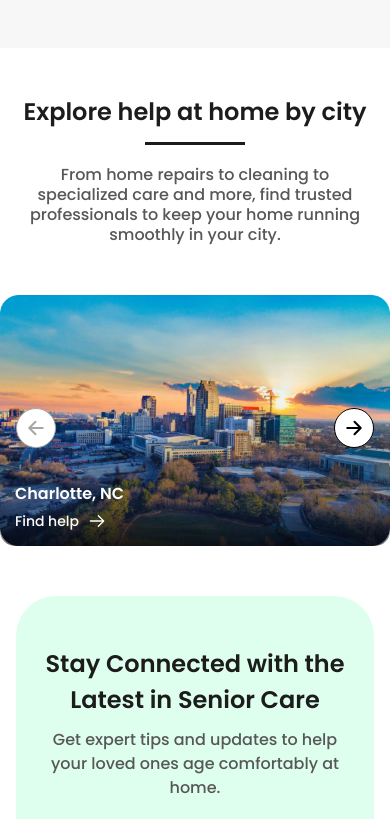
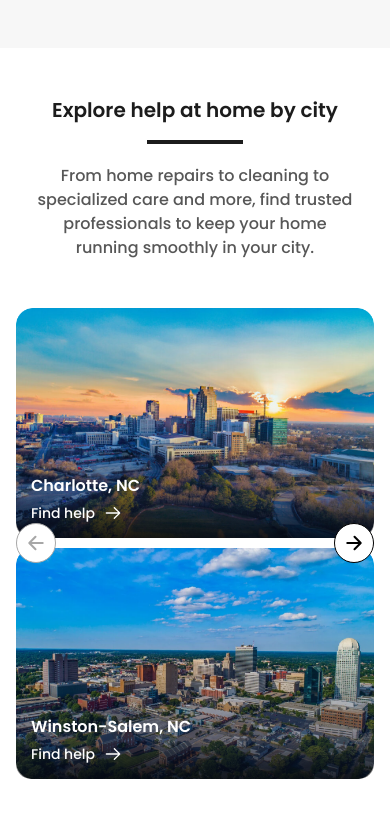
Before and after one commit to qasimfida/zeegna-updated, a React (Vite) app: page / in a window 390 px wide. Shown: the part 8485-9304 px from the top of the page. Built offline with nearby package versions, Linux system fonts and the light colour scheme.

Commit message:
worked  on the changes

```diff
--- a/src/assets/icons/loginIcons/EmailIcon.jsx
+++ b/src/assets/icons/loginIcons/EmailIcon.jsx
@@ -1,6 +1,6 @@
 import React from "react";
 
-const EmailIcon = () => (
+const Email = () => (
   <svg
     width="120"
     height="120"
@@ -53,4 +53,4 @@ const EmailIcon = () => (
   </svg>
 );
 
-export default EmailIcon;
+export default Email;
--- a/src/components/explore/ExploreCard.jsx
+++ b/src/components/explore/ExploreCard.jsx
@@ -3,14 +3,12 @@ import React from "react";
 const ExploreCard = ({ image, title }) => {
   return (
     <div className="relative max-w-xl rounded-[15px] overflow-hidden cursor-pointer mx-4 md:mx-0 group max-sm:mx-0">
-      {/* Image with hover scale effect */}
       <img
         className="w-full h-auto object-cover transition-transform duration-500 group-hover:scale-110"
         src={image}
         alt={title}
       />
 
-      {/* Gradient overlay with hover darken effect */}
       <div className="absolute bottom-0 left-0 w-full p-[15px] bg-gradient-to-t from-black/60 via-transparent to-transparent text-white group-hover:from-black/80 transition-colors duration-500">
         <h5 className="text-base font-semibold">{title}</h5>
         <div className="flex items-center gap-[10px] mt-[5px]">
--- a/src/components/explore/ExploreContainer.jsx
+++ b/src/components/explore/ExploreContainer.jsx
@@ -1,38 +1,58 @@
-import React, { useRef, useState } from "react";
+import React, { useRef, useState, useEffect } from "react";
 import ExploreCard from "./ExploreCard";
 import ExploreData from "../../data/ExploreData";
 import { Swiper, SwiperSlide } from "swiper/react";
-import { Navigation, Mousewheel, Keyboard } from "swiper/modules";
+import { Navigation, Mousewheel, Keyboard, Grid } from "swiper/modules";
 import { IoArrowBack, IoArrowForward } from "react-icons/io5";
 
+import "swiper/css";
+import "swiper/css/navigation";
+import "swiper/css/grid";
 function ExploreContainer() {
   const prevRef = useRef(null);
   const nextRef = useRef(null);
+  const swiperRef = useRef(null);
   const [currentIndex, setCurrentIndex] = useState(0);
-
   const handleSlideChange = (swiper) => {
-    setCurrentIndex(swiper.activeIndex);
+    setCurrentIndex(swiper.realIndex);
   };
-
+  useEffect(() => {
+    if (
+      swiperRef.current &&
+      swiperRef.current.params.navigation &&
+      swiperRef.current.navigation
+    ) {
+      swiperRef.current.navigation.init();
+      swiperRef.current.navigation.update();
+    }
+  }, []);
   return (
-    <div className="bg-white poppin mb-[80px] max-sm:mb-[50px] ">
-      <div className=" xl:mx-[70px]  max-sm:mx-0  max-lg:mx-[27px]">
-        <div className="text-center mt-[80px] max-sm:mt-[50px] max-sm:px-[16px]">
-          <h2 className="font-semibold text-xl md:text-[32px] text-[#1C1C1C] max-sm:text-[24px] ">
-            Explore help at home by city{" "}
+    <div className="bg-white poppin mb-20 max-sm:mb-12">
+      <div className="lg:mx-[70px] max-sm:mx-[16px] md:mx-7">
+        {/* Header Section */}
+        <div className="text-center mt-20 max-sm:mt-12 max-sm:px-4">
+          <h2 className="font-semibold text-xl md:text-2xl text-[#1C1C1C] max-sm:text-xl">
+            Explore help at home by city
           </h2>
-          <div className="mx-auto w-[100px] h-[3px] bg-[#1C1C1C] mt-4"></div>
-          <p className="font-medium text-sm md:text-xl text-[#575757] mt-[20px] lg:w-[846px] mx-auto leading-5 max-sm:text-[16px]">
+          <div className="mx-auto w-24 h-1 bg-[#1C1C1C] mt-4"></div>
+          <p className="font-medium text-sm md:text-xl text-[#575757] mt-5 lg:w-[846px] mx-auto leading-5 max-sm:text-base">
             From home repairs to cleaning to specialized care and more, find
             trusted professionals to keep your home running smoothly in your
-            city.{" "}
+            city.
           </p>
         </div>
 
-        {/* Mobile Slider with two rows */}
-        <div className="block sm:hidden mt-[50px] relative">
+        <div className="block sm:hidden mt-12 relative">
           <Swiper
-            cssMode={true}
+            direction="horizontal"
+            slidesPerView={1}
+            slidesPerGroup={2}
+            spaceBetween={10}
+            grid={{
+              rows: 2,
+              fill: "row",
+            }}
+            loop={false}
             navigation={{
               prevEl: prevRef.current,
               nextEl: nextRef.current,
@@ -41,17 +61,14 @@ function ExploreContainer() {
               swiper.params.navigation.prevEl = prevRef.current;
               swiper.params.navigation.nextEl = nextRef.current;
             }}
+            onSwiper={(swiper) => {
+              swiperRef.current = swiper;
+            }}
             onSlideChange={handleSlideChange}
-            pagination={false}
             mousewheel={true}
             keyboard={true}
-            modules={[Navigation, Mousewheel, Keyboard]}
-            slidesPerView={1}
-            grid={{
-              rows: 2,
-              fill: "row",
-            }}
-            spaceBetween={10}
+            modules={[Navigation, Mousewheel, Keyboard, Grid]}
+            className="h-full"
           >
             {ExploreData.map((card) => (
               <SwiperSlide key={card.id} className="flex justify-center">
@@ -64,10 +81,9 @@ function ExploreContainer() {
             ))}
           </Swiper>
 
-          {/* Navigation Buttons */}
           <div
             ref={prevRef}
-            className={`swiper-button-back absolute left-4 top-[61%] transform -translate-y-[100%] z-10 cursor-pointer p-[8px] rounded-full flex items-center justify-center ${
+            className={`swiper-button-back absolute left-0 top-1/2 transform -translate-y-1/2 z-10 cursor-pointer p-2 rounded-full flex items-center justify-center ${
               currentIndex === 0
                 ? "border border-[#A7A7A7] text-[#A7A7A7] cursor-not-allowed bg-white"
                 : "border border-black bg-white"
@@ -78,8 +94,8 @@ function ExploreContainer() {
           </div>
           <div
             ref={nextRef}
-            className={`swiper-button-forward absolute right-4 top-[61%] transform -translate-y-[100%] z-20 cursor-pointer p-[8px] rounded-full flex items-center justify-center ${
-              currentIndex === ExploreData.length - 1
+            className={`swiper-button-forward absolute right-0 top-1/2 transform -translate-y-1/2 z-20 cursor-pointer p-2 rounded-full flex items-center justify-center ${
+              currentIndex >= ExploreData.length / 2 - 2
                 ? "border border-[#A7A7A7] text-[#A7A7A7] cursor-not-allowed bg-white"
                 : "border border-black bg-white"
             }`}
@@ -88,9 +104,8 @@ function ExploreContainer() {
             <IoArrowForward size={22} />
           </div>
         </div>
-
-        {/* Grid for tablet and desktop */}
-        <div className="hidden sm:grid grid-cols-1 md:grid-cols-2 lg:grid-cols-4 gap-[20px] mt-[50px] max-sm:mt-[20px] max-sm:gap-[10px]">
+        {/* Desktop Grid */}
+        <div className="hidden sm:grid grid-cols-1 md:grid-cols-2 lg:grid-cols-4 gap-5 mt-12 max-sm:mt-5 max-sm:gap-2.5">
           {ExploreData.map((card) => (
             <ExploreCard
               key={card.id}
@@ -104,5 +119,4 @@ function ExploreContainer() {
     </div>
   );
 }
-
 export default ExploreContainer;
--- a/src/components/login/CheckEmail.jsx
+++ b/src/components/login/CheckEmail.jsx
@@ -1,14 +1,14 @@
 import React from "react";
-import EmailIcon from "../../assets/icons/loginIcons/EmailIcon";
 import LoginPageHeader from "../../layout/header/LoginPageHeader";
 import Footer from "../../layout/footer/Footer";
+import Email from "../../assets/icons/loginIcons/EmailIcon";
 
 function CheckYourEmail() {
   return (
     <div className="">
       <LoginPageHeader />
       <div className="h-[650px] flex flex-col items-center  w-full poppin mt-[90px] max-sm:h-[496px] max-sm:px-[16px] ">
-        <EmailIcon />
+        <Email />
         <div className="  mt-[30px] flex flex-col items-center	">
           <h1 className="text-[32px]	 font-semibold text-center mb-2 max-sm:text-[24px] ">
             Check your email for more details
```
Also changed, not shown: 5 other files (tests, documents, lock files or other folders).
